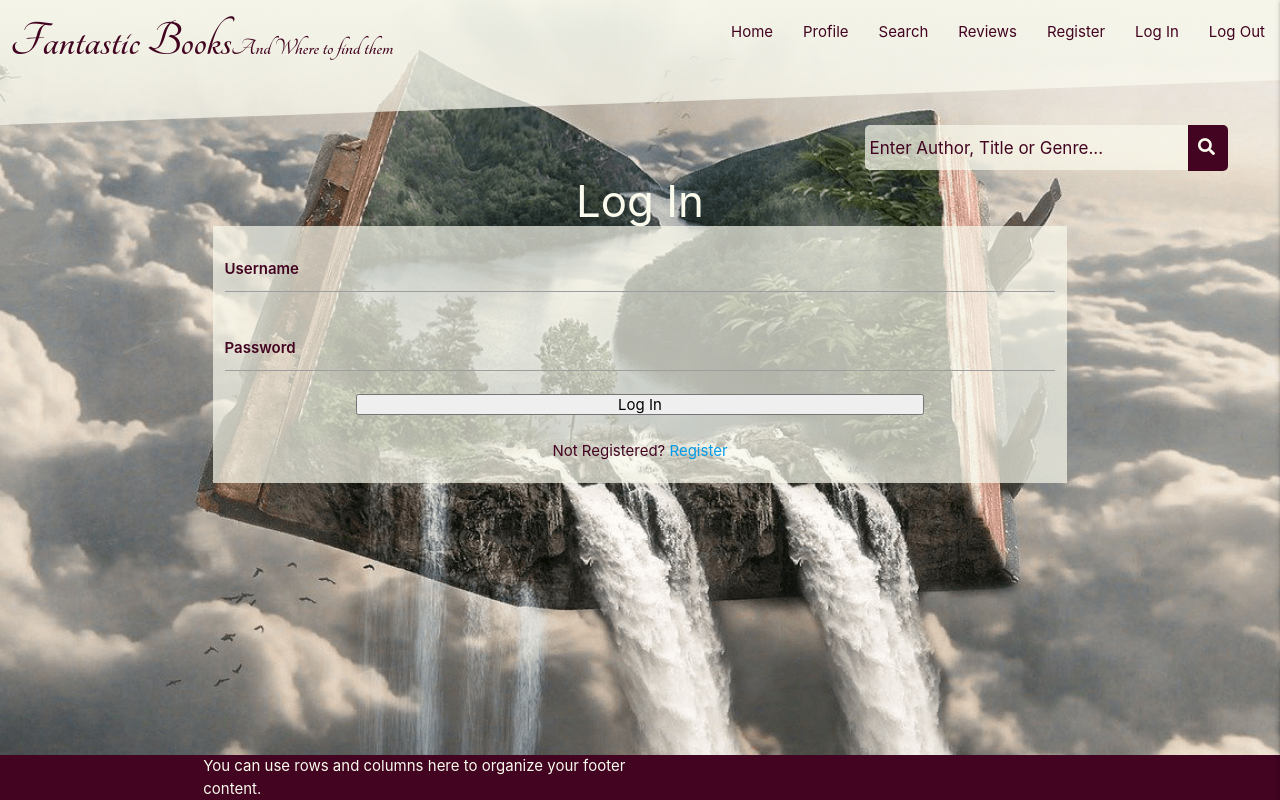
After one commit to Code-Institute-Submissions/Fantastic-Books, a Flask app: page /login in a window 1280 px wide. The commit adds this page. Run offline with Flask 2, Linux system fonts and the light colour scheme; some libraries are stand-ins or nearby versions.

Commit message:
Add login.html basic layout

```diff
--- a/static/css/style.css
+++ b/static/css/style.css
@@ -127,6 +127,10 @@ form.search-bar::after {
 
 .register-image {
     background: url("../images/chair_book.png")
+}
+
+.login-image {
+    background: url("../images/sky_book.png")
 }
 
 .bg-image {
--- /dev/null
+++ b/templates/login.html
@@ -0,0 +1,40 @@
+{% extends "base.html" %}
+
+{% block content %}
+
+<main>
+ <div class="bg-image login-image responsive-img">    </div>
+
+ <h3 class="center-align register-heading"> Log In </h3>
+
+<div class="row">
+<form class="col s12 m8 offset-m2 register">
+<div class="row">
+        <div class="input-field col s12">
+          <input  id="username" name="username" type="text" class="validate" required>
+          <label for="username">Username</label>
+        </div>
+      </div>
+ <div class="row">
+        <div class="input-field col s12">
+          <input id="password" name="password" type="password" class="validate" required>
+          <label for="password">Password</label>
+        </div>
+      </div>
+        <div class="row">
+                    <button type="submit" class="col s12 m8 offset-m2">
+                        Log In
+                    </button>
+                </div>
+                 <div class="row">
+                    <div class="col s12 m8 offset-m2">
+            <p class="center-align">
+                Not Registered?
+                <a href="{{ url_for('register') }}">Register</a>
+            </p>
+        </div>
+    </div>
+</form>
+</div>
+</main>
+{% endblock %}
```
